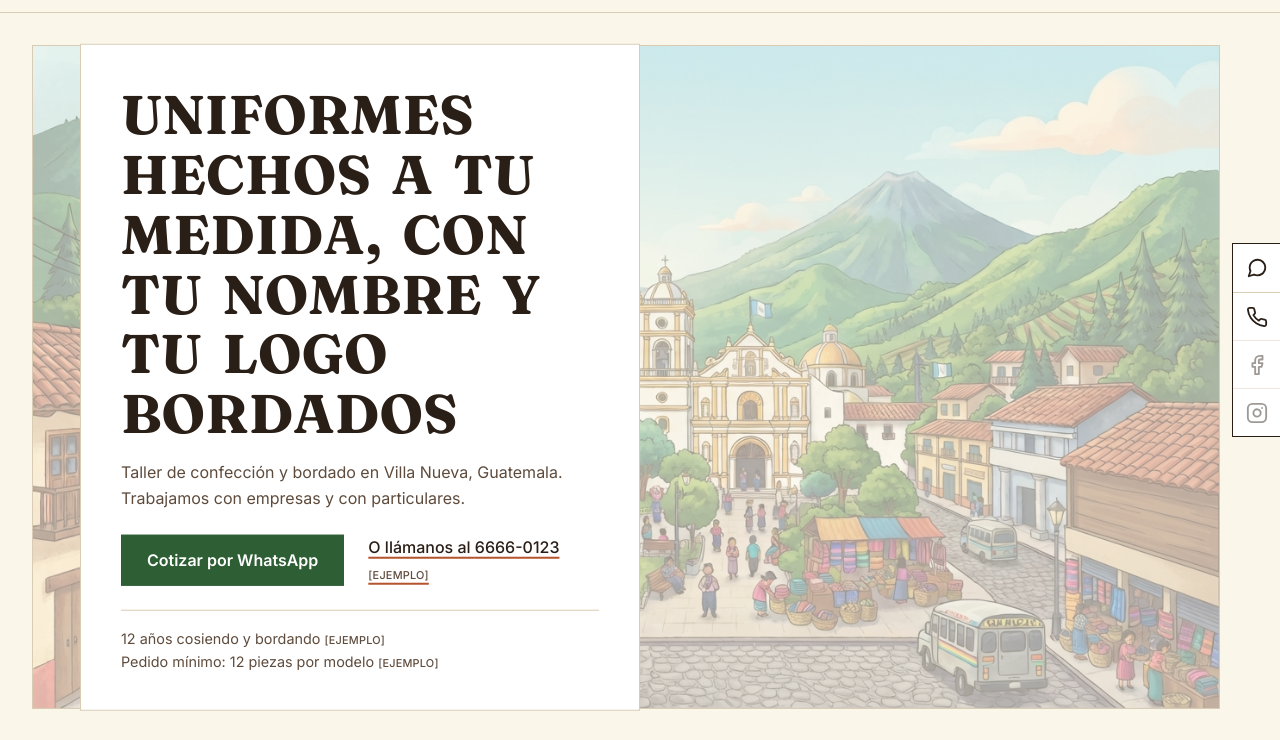
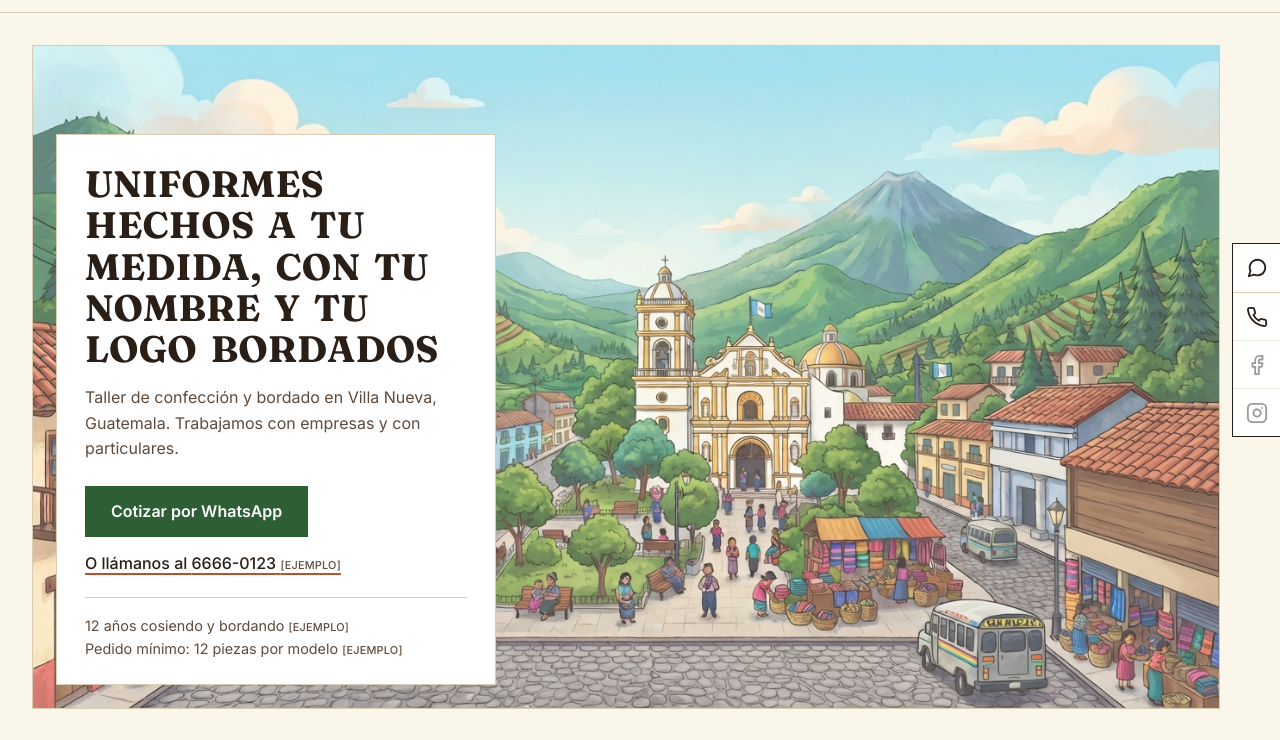
Before and after one commit to randy-garcia-2026/uniformes, a plain HTML site: page index.html in a window 1280 px wide. Shown: the part 60-800 px from the top of the page. Drawn offline with Linux system fonts and the light colour scheme.

Commit message:
Corregir portada: titular más pequeño, caja angosta y capa marfil más suave
Co-Authored-By: Claude Sonnet 5.5 <noreply@anthropic.com>

```diff
--- a/css/estilos.css
+++ b/css/estilos.css
@@ -161,7 +161,7 @@ h3 { font-size: clamp(1.25rem, 1.05rem + 0.9vw, 1.7rem); line-height: 1.2; }
 .portada__imagen img { width: 100%; aspect-ratio: 16 / 10; object-fit: cover; }
 /* Capa marfil lisa (un solo color, sin degradado) */
 .portada__imagen::after {
-  content: ""; position: absolute; inset: 0; background: rgba(251, 246, 234, 0.6);
+  content: ""; position: absolute; inset: 0; background: rgba(251, 246, 234, 0.22);
 }
 
 .portada__caja {
@@ -171,11 +171,12 @@ h3 { font-size: clamp(1.25rem, 1.05rem + 0.9vw, 1.7rem); line-height: 1.2; }
   margin: -48px 8px 0;
   padding: 24px 20px 28px;
 }
+.portada h1 { font-size: clamp(1.6rem, 1.2rem + 2vw, 2.3rem); line-height: 1.12; }
 .portada__apoyo { margin-top: 16px; max-width: 46ch; color: var(--cafe-suave); }
 .portada__acciones { margin-top: 24px; display: grid; gap: 14px; justify-items: start; }
 .enlace-tel { font-weight: 500; text-underline-offset: 4px; text-decoration-color: var(--teja); text-decoration-thickness: 2px; }
 .enlace-tel:hover { text-decoration-color: var(--cafe); }
-.portada__dato { margin-top: 24px; padding-top: 16px; border-top: 1px solid var(--linea); font-size: 0.9rem; color: var(--cafe-suave); }
+.portada__dato { margin-top: 20px; padding-top: 16px; border-top: 1px solid var(--linea); font-size: 0.9rem; color: var(--cafe-suave); }
 
 /* ---------- Secciones ---------- */
 .seccion { padding-block: 72px; }
@@ -329,10 +330,10 @@ h3 { font-size: clamp(1.25rem, 1.05rem + 0.9vw, 1.7rem); line-height: 1.2; }
   .portada { padding-top: 32px; padding-right: 60px; position: relative; } /* 60px: deja libre el borde de la barra de contacto */
   .portada__imagen img { aspect-ratio: 1376 / 768; }
   .portada__caja {
-    position: absolute; left: calc(var(--margen) + 48px); top: calc(50% + 16px); transform: translateY(-50%);
-    width: min(560px, 52%); margin: 0; padding: 40px 40px 36px;
+    position: absolute; left: calc(var(--margen) + 24px); bottom: 24px; top: auto;
+    width: min(440px, 40%); margin: 0; padding: 28px 28px 24px;
   }
-  .portada__acciones { grid-auto-flow: column; justify-content: start; align-items: center; gap: 24px; }
+  .portada__acciones { gap: 14px; }
 
   .seccion { padding-block: 112px; }
   .seccion__encabezado { margin-bottom: 64px; }
```
